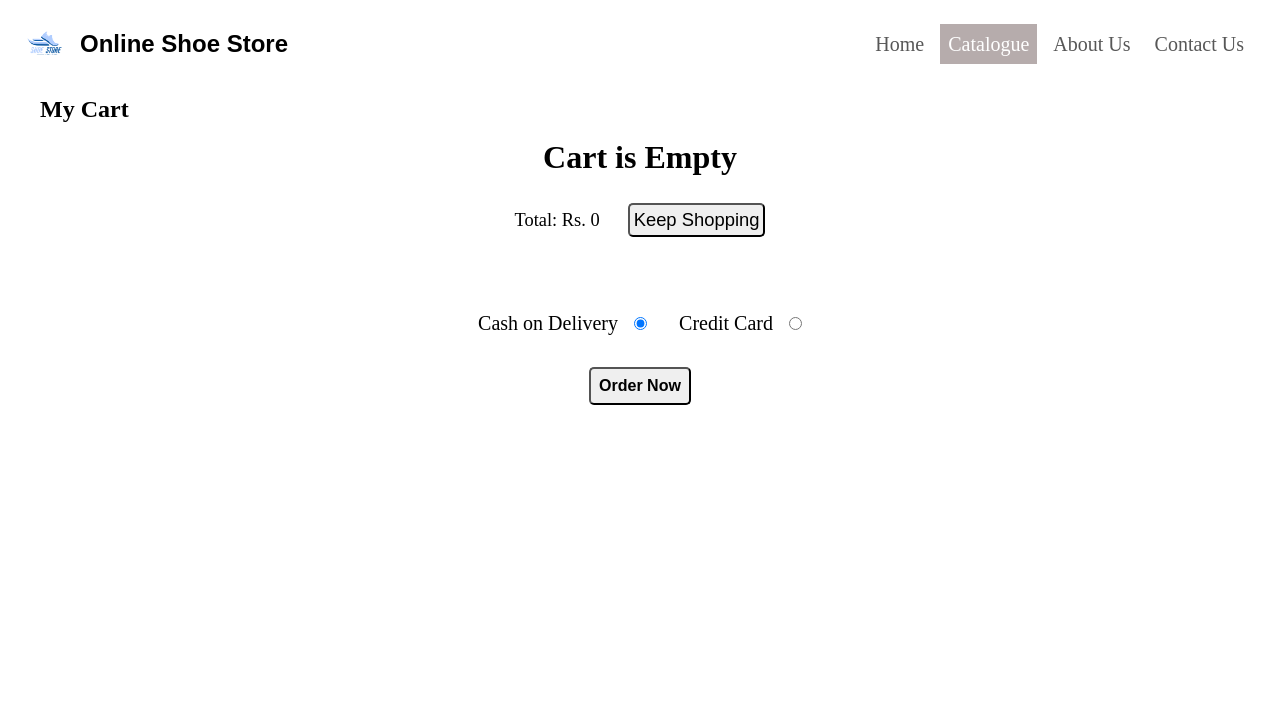
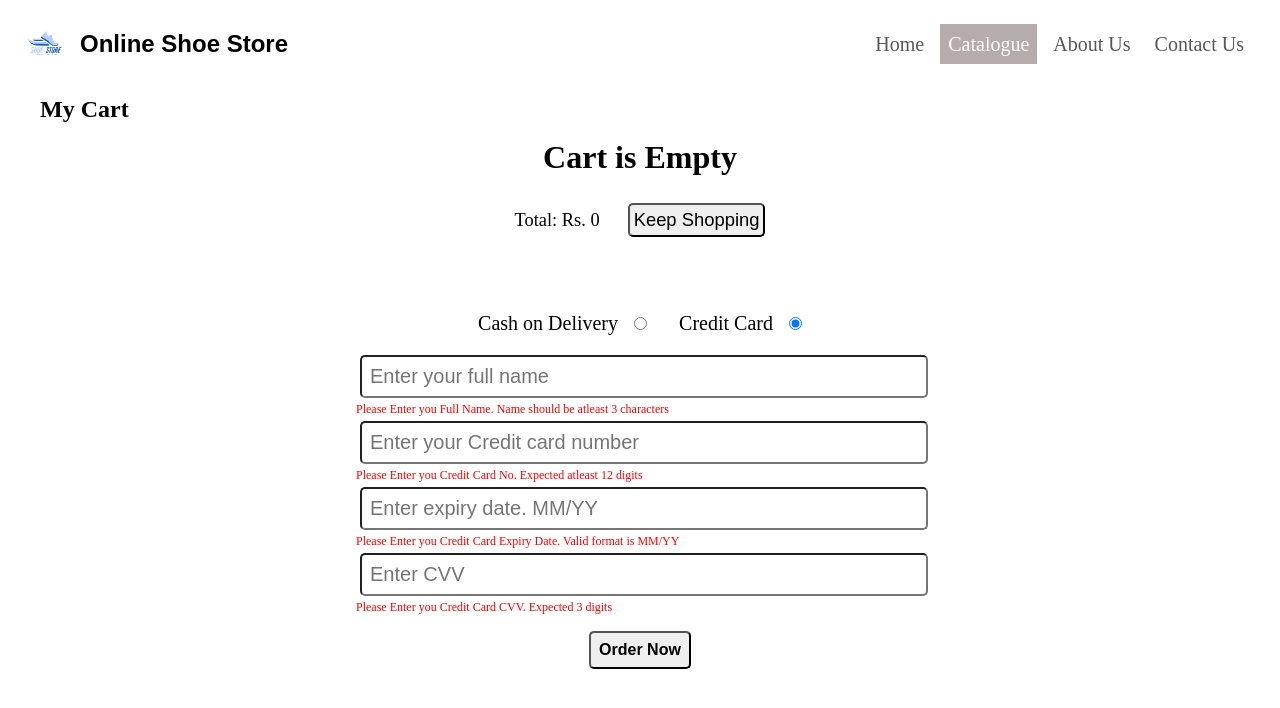
Before and after one commit to Waseemsvm/tutedude-react-ass5-online-shoe-store-with-cart, a React (Vite) app: page /catalogue/checkout in a window 1280 px wide. Shown: the top 708 px of the page. Built offline with nearby package versions, Linux system fonts and the light colour scheme.

Commit message:
updated checkout page validation

```diff
--- a/src/components/CheckoutPage.jsx
+++ b/src/components/CheckoutPage.jsx
@@ -3,13 +3,39 @@ import CheckoutPageStyle from "../styles/CheckoutPage.module.css";
 import { useNavigate } from "react-router";
 import { connect, useDispatch } from "react-redux";
 import { resetCart, filterItems } from "../app_state/reducers/catalogueReducer";
+import { useMessageToast } from "./MessageToastContext";
 
 function CheckoutPage() {
-  const [paymentMode, setPaymentMode] = useState("cod");
   const navigate = useNavigate();
   const dispatch = useDispatch();
+  const { showMessageToast } = useMessageToast();
+
+  const [formData, setFormData] = useState({
+    ["paymentMode"]: "cc",
+    ["credit-name"]: "",
+    ["credit-no"]: "",
+    ["credit-expdate"]: "",
+    ["credit-cvv"]: "",
+  });
+
+  const isCCNameValid = () => formData["credit-name"]?.length >= 3;
+  const isCCNoValid = () => formData["credit-no"]?.length == 12;
+  const isExpDateValid = () => formData["credit-expdate"]?.length == 5;
+  const isCvvValid = () => formData["credit-cvv"]?.length == 3;
+
   return (
-    <div className={CheckoutPageStyle.form}>
+    <form
+      action=""
+      className={CheckoutPageStyle.form}
+      onSubmit={(e) => {
+        e.preventDefault();
+        console.log(formData);
+        dispatch(resetCart());
+        dispatch(filterItems());
+        navigate("/catalogue");
+        showMessageToast(true);
+      }}
+    >
       <div className={CheckoutPageStyle["form-body"]}>
         <div className={CheckoutPageStyle["form-payment-opts"]}>
           <div>
@@ -18,10 +44,14 @@ function CheckoutPage() {
               id="cod"
               type="radio"
               name="payment-mode"
-              checked={paymentMode == "cod"}
+              checked={formData.paymentMode == "cod"}
               onChange={(e) => {
-                setPaymentMode("cod");
+                setFormData({
+                  ...formData,
+                  paymentMode: "cod",
+                });
               }}
+              required
             ></input>
           </div>
           <div>
@@ -29,44 +59,114 @@ function CheckoutPage() {
             <input
               id="cc"
               type="radio"
-              checked={paymentMode == "cc"}
+              checked={formData.paymentMode == "cc"}
               onChange={(e) => {
-                setPaymentMode("cc");
+                setFormData({
+                  ...formData,
+                  paymentMode: "cc",
+                });
               }}
               name="payment-mode"
+              required
             ></input>
           </div>
         </div>
         <div
           className={`${CheckoutPageStyle["credit-card-form"]} ${
-            paymentMode == "cc" ? "" : CheckoutPageStyle.hide
+            formData.paymentMode == "cc" ? "" : CheckoutPageStyle.hide
           }`}
         >
           <div className="form-item">
-            <input id="credit-name" placeholder="Enter your full name" />
+            <input
+              id="credit-name"
+              placeholder="Enter your full name"
+              value={formData["credit-name"]}
+              type="text"
+              required
+              onChange={(e) => {
+                setFormData({
+                  ...formData,
+                  ["credit-name"]: e.target.value,
+                });
+              }}
+            />
+            <p className={CheckoutPageStyle.error}>
+              {isCCNameValid()
+                ? null
+                : "Please Enter you Full Name. Name should be atleast 3 characters"}
+            </p>
           </div>
           <div className="form-item">
-            <input id="credit-no" placeholder="Enter your Credit card number" />
+            <input
+              id="credit-no"
+              placeholder="Enter your Credit card number"
+              value={formData["credit-no"]}
+              required
+              minLength={12}
+              maxLength={12}
+              onChange={(e) => {
+                setFormData({
+                  ...formData,
+                  ["credit-no"]: e.target.value,
+                });
+              }}
+            />
+            <p className={CheckoutPageStyle.error}>
+              {isCCNoValid()
+                ? null
+                : "Please Enter you Credit Card No. Expected atleast 12 digits"}
+            </p>
           </div>
           <div className="form-item">
-            <input id="credit-expdate" placeholder="Enter expiry date" />
+            <input
+              id="credit-expdate"
+              placeholder="Enter expiry date. MM/YY"
+              value={formData["credit-expdate"]}
+              required
+              type="text"
+              minLength={5}
+              maxLength={5}
+              pattern="^(0[1-9]|1[0-2])\/\d{2}$"
+              onChange={(e) => {
+                setFormData({
+                  ...formData,
+                  ["credit-expdate"]: e.target.value,
+                });
+              }}
+            />
+            <p className={CheckoutPageStyle.error}>
+              {isExpDateValid()
+                ? null
+                : "Please Enter you Credit Card Expiry Date. Valid format is MM/YY"}
+            </p>
           </div>
           <div className="form-item">
-            <input id="credit-cvv" placeholder="Enter CVV" />
+            <input
+              id="credit-cvv"
+              placeholder="Enter CVV"
+              value={formData["credit-cvv"]}
+              required
+              minLength={3}
+              maxLength={3}
+              onChange={(e) => {
+                setFormData({
+                  ...formData,
+                  ["credit-cvv"]: e.target.value,
+                });
+              }}
+            />
+            <p className={CheckoutPageStyle.error}>
+              {isCvvValid()
+                ? null
+                : "Please Enter you Credit Card CVV. Expected 3 digits"}
+            </p>
           </div>
         </div>
-        <button
-          className={CheckoutPageStyle["order-btn"]}
-          onClick={() => {
-            dispatch(resetCart());
-            dispatch(filterItems());
-            navigate("/catalogue");
-          }}
-        >
+        <button className={CheckoutPageStyle["order-btn"]} type="submit">
           Order Now
         </button>
       </div>
-    </div>
+    </form>
   );
 }
 
--- a/src/components/MessageToast.jsx
+++ b/src/components/MessageToast.jsx
@@ -3,6 +3,12 @@ import { useMessageToast } from "./MessageToastContext";
 export default function MessageToast() {
   const { isMessageToastOpen, showMessageToast } = useMessageToast();
   return (
+    <>
+      <div
+        className={`${MessageToastStyles["overlay"]} ${
+          isMessageToastOpen ? "" : MessageToastStyles.hide
+        }`}
+      ></div>
       <div
         className={`${MessageToastStyles["message-toast"]} ${
           isMessageToastOpen ? "" : MessageToastStyles.hide
@@ -18,5 +24,6 @@ export default function MessageToast() {
           Dismiss
         </button>
       </div>
+    </>
   );
 }
--- a/src/layouts/Layout.jsx
+++ b/src/layouts/Layout.jsx
@@ -2,12 +2,14 @@ import LayoutStyles from "../styles/Layout.module.css";
 import Navbar from "../components/Navbar";
 import Main from "../components/Main";
 import { connect } from "react-redux";
+import MessageToast from "../components/MessageToast";
 
 export default function Layout() {
   return (
     <div className={LayoutStyles.main}>
       <Navbar />
       <Main />
+      <MessageToast />
     </div>
   );
 }
--- a/src/styles/CheckoutPage.module.css
+++ b/src/styles/CheckoutPage.module.css
@@ -57,6 +57,11 @@
   border-radius: 5px;
 }
 
+.error {
+  color: red;
+  font-size: 0.75rem;
+}
+
 @media screen and (max-width: 1024px) {
   .form-body {
     width: 80%;
--- a/src/styles/MessageToast.module.css
+++ b/src/styles/MessageToast.module.css
@@ -32,6 +32,16 @@
   color: #ffffff;
 }
 
+.overlay:not(.hide) {
+  position: fixed;
+  top: 0;
+  left: 0;
+  width: 100%;
+  height: 100%;
+  background-color: black;
+  opacity: 0.5;
+}
+
 @media screen and (max-width: 1400px) {
   .message-toast {
     left: 30%;
```
Lines whose indentation alone changed are shown as unchanged.
